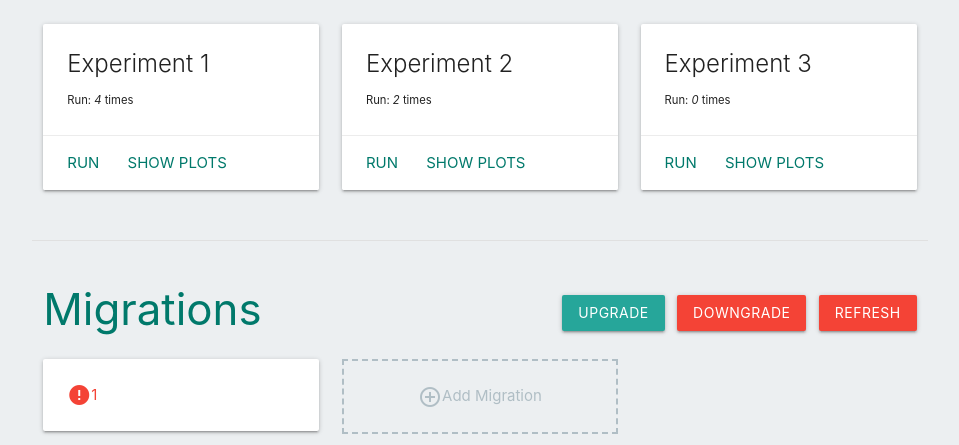
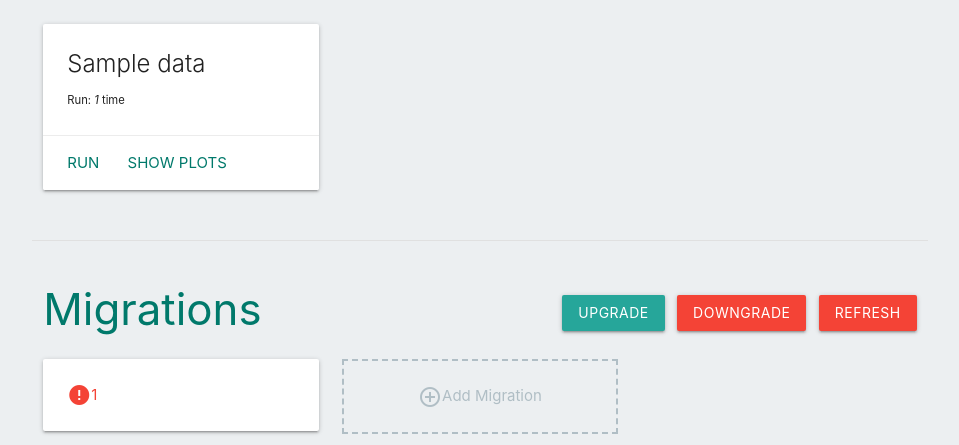
Before and after one commit to PascalKleindienst/experimentum, a Flask app: template experimentum/WebGUI/templates/dashboard/index.jinja in a window 1280 px wide. Shown: the part 157-602 px from the top of the page, without its empty margins (160-1119 px from the left). Run offline with Flask 2, Linux system fonts and the light colour scheme; the template is opened without the code that fills it: most values are stand-ins (such as "Sample title", 1, 10 or a date in 2020).

Commit message:
display actual experiments on the dashboard page

```diff
--- a/experimentum/WebGUI/templates/dashboard/index.jinja
+++ b/experimentum/WebGUI/templates/dashboard/index.jinja
@@ -8,42 +8,26 @@
 <div class="section">
     <div class="row row-equal">
         <div class="col s12"><h3 class="header teal-text text-darken-2">Experiments</h3></div>
+        {% for idx, data in experiments.items() %}
             <div class="col s12 m4">
                 <div class="card">
                     <div class="card-content">
-                  <span class="card-title">Experiment 1</span>
-                  <p><small>Run: <em>4</em> times</small></p>
+                        <span class="card-title">{{ data.name }}</span>
+                        <p>
+                            {% if data.count == 1 %}
+                                <small>Run: <em>{{ data.count }}</em> time</small>
+                            {% else %}
+                                <small>Run: <em>{{ data.count }}</em> times</small>
+                            {% endif %}
+                        </p>
                     </div>
                     <div class="card-action">
-                  <a href="{{ url_for('experiments.run', experiment='foo') }}" class="teal-text text-darken-2">Run</a>
-                  <a href="{{ url_for('experiments.plots', experiment='foo') }}" class="teal-text text-darken-2">Show Plots</a>
+                        <a href="{{ url_for('experiments.run', experiment=idx) }}" class="teal-text text-darken-2">Run</a>
+                        <a href="{{ url_for('experiments.plots', experiment=idx) }}" class="teal-text text-darken-2">Show Plots</a>
                     </div>
                 </div>
             </div>
-        <div class="col s12 m4">
-            <div class="card">
-                <div class="card-content">
-                  <span class="card-title">Experiment 2</span>
-                  <p><small>Run: <em>2</em> times</small></p>
-                </div>
-                <div class="card-action">
-                  <a href="{{ url_for('experiments.run', experiment='foo') }}" class="teal-text text-darken-2">Run</a>
-                  <a href="{{ url_for('experiments.plots', experiment='foo') }}" class="teal-text text-darken-2">Show Plots</a>
-                </div>
-            </div>
-        </div>
-        <div class="col s12 m4">
-            <div class="card">
-                <div class="card-content">
-                  <span class="card-title">Experiment 3</span>
-                  <p><small>Run: <em>0</em> times</small></p>
-                </div>
-                <div class="card-action">
-                  <a href="{{ url_for('experiments.run', experiment='foo') }}" class="teal-text text-darken-2">Run</a>
-                  <a href="{{ url_for('experiments.plots', experiment='foo') }}" class="teal-text text-darken-2">Show Plots</a>
-                </div>
-            </div>
-        </div>
+        {% endfor %}
         {# <div class="col s12 m4">
             <div class="card-add">
                 <i class="material-icons">add_circle_outline</i>
```
Also changed, not shown: experimentum/WebGUI/views/dashboard.py (+11 -2 lines). Lines whose indentation alone changed are shown as unchanged.
